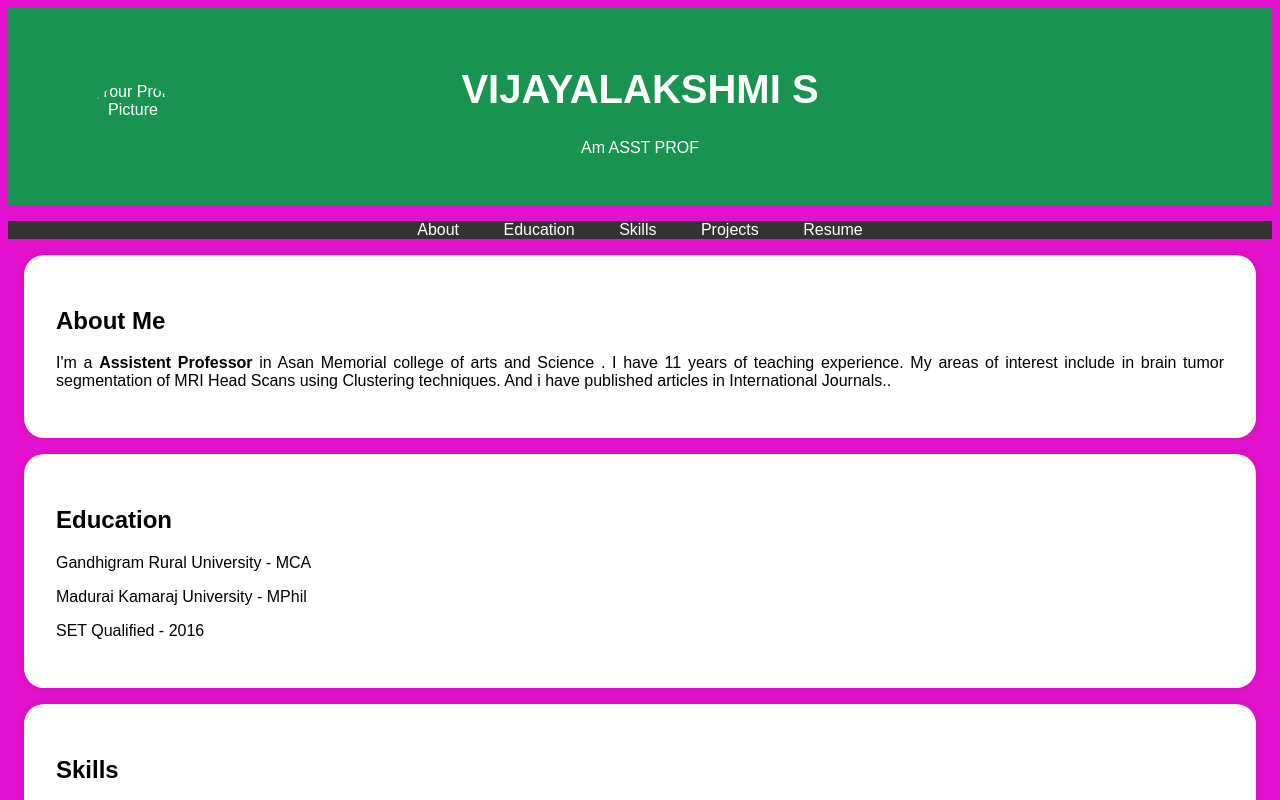
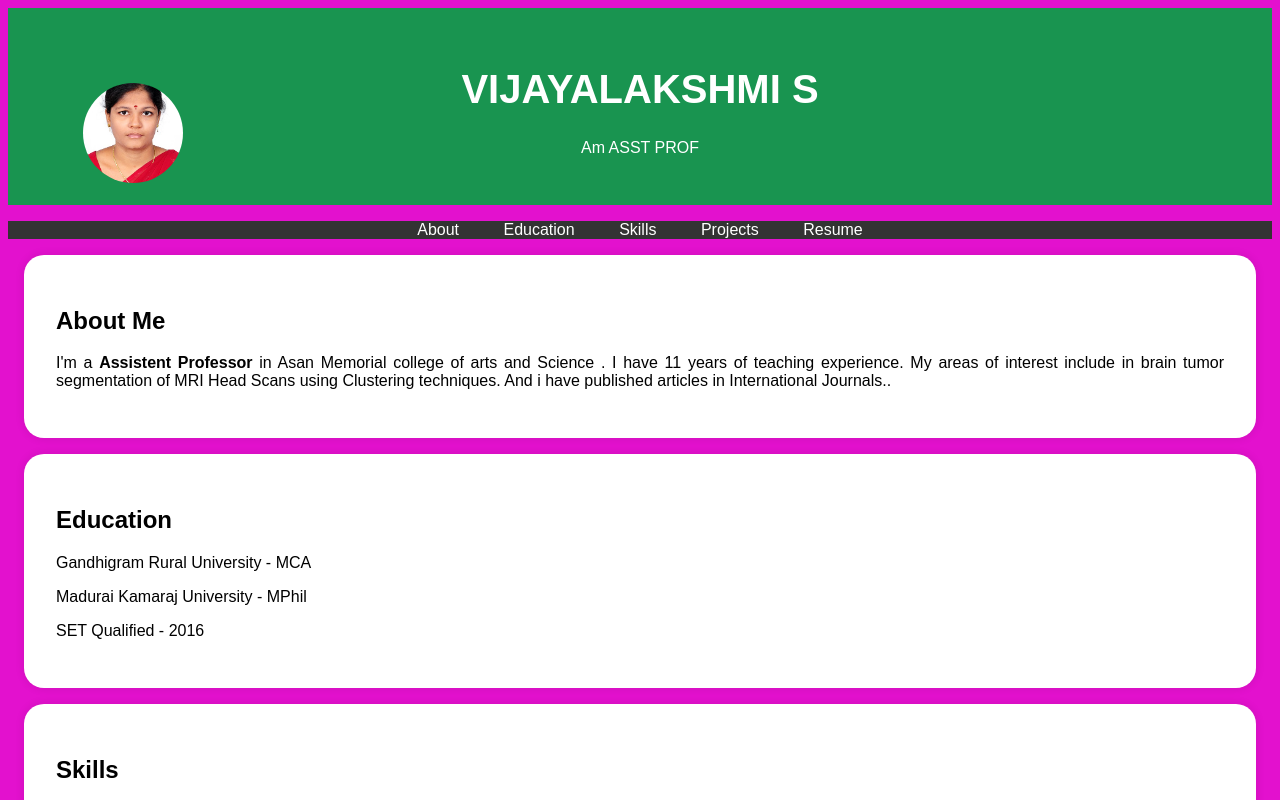
Before and after one commit to vijayalakshmisiva/mynewrepository1, a plain HTML site: page index.html in a window 1280 px wide. Shown: the top 800 px of the page. Drawn offline with Linux system fonts and the light colour scheme.

Commit message:
Update index.html

```diff
--- a/index.html
+++ b/index.html
@@ -95,7 +95,7 @@
     <header>
         <div class="header-content">
             <!-- Add your profile picture here -->
-            <img src="VIJAYA LAKSHMI PHOTO.jpg.jpg" alt="Your Profile Picture" class="profile-picture">
+            <img src="./pic.jpg" alt="Your Profile Picture" class="profile-picture">
             <h1>VIJAYALAKSHMI S</h1>
             <p>Am ASST PROF </p>
         </div>
```
